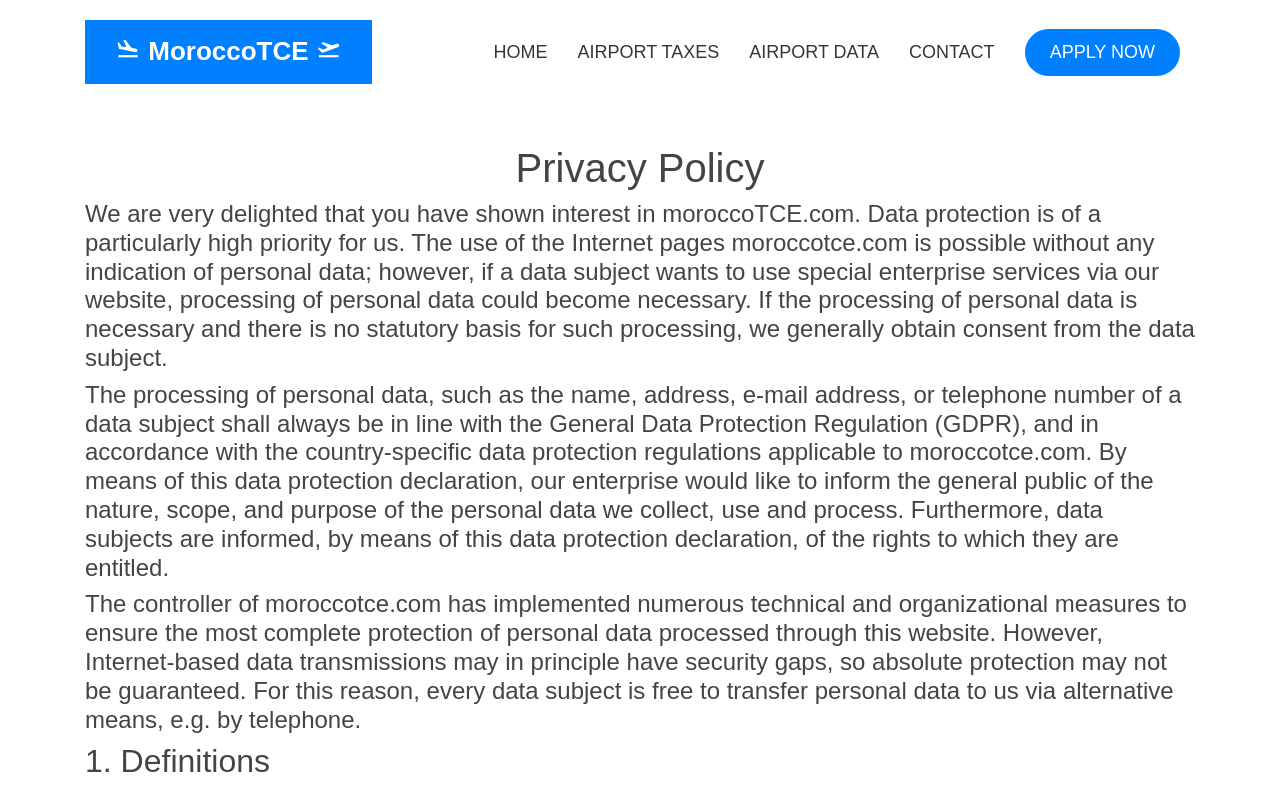
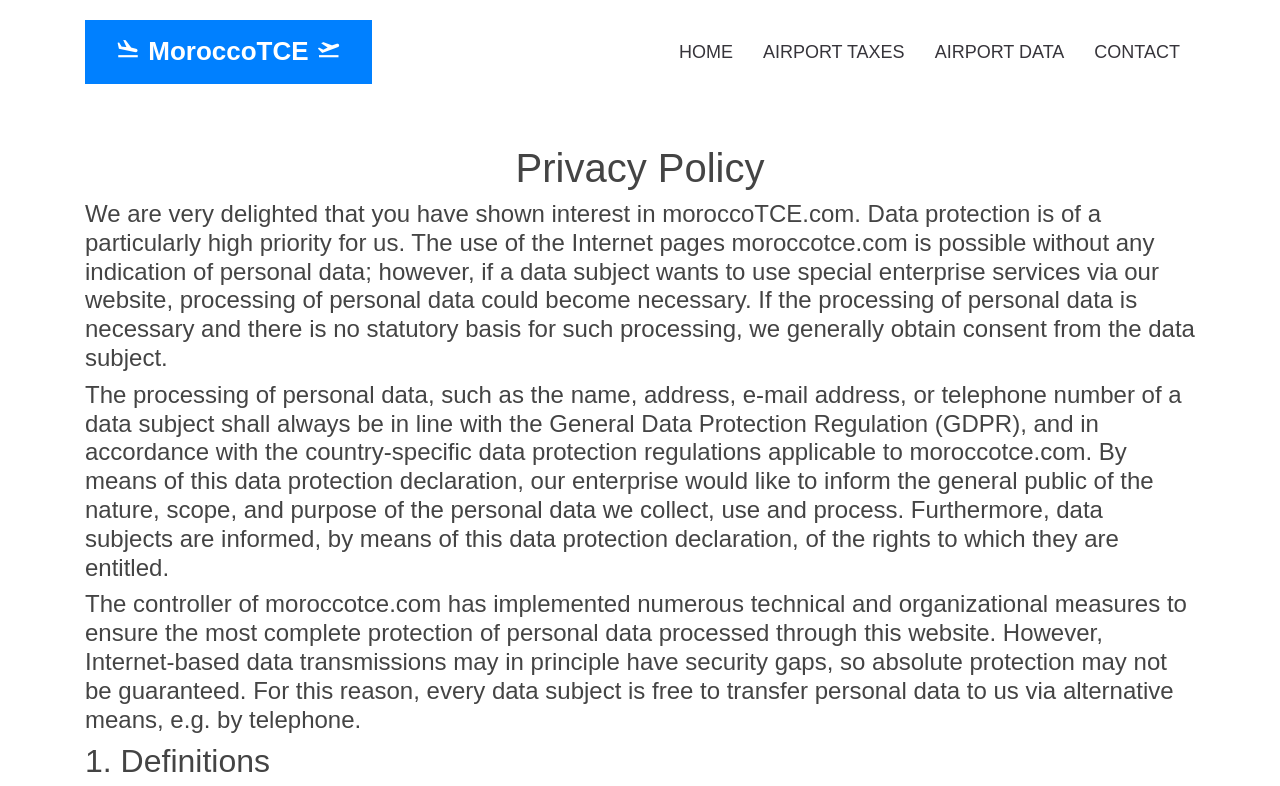
Before and after one commit to SAMSALILY/MoroccoTCE, a website with bundled scripts: page Privacy.html in a window 1280 px wide. Shown: the top 786 px of the page. Built offline with nearby package versions, Linux system fonts and the light colour scheme.

Commit message:
delete apply now
delete apply now

```diff
--- a/Privacy.html
+++ b/Privacy.html
@@ -118,7 +118,6 @@
 				<li><a href="mailto:ops@starsoverflight.com">Contact</a></li>
 
 
-				<li class="get-started"><a href="#hero2">Apply NOW</a></li>
 			  </ul>
 			</nav><!-- .nav-menu -->
 		  </div><!-- End Header Container -->
```
